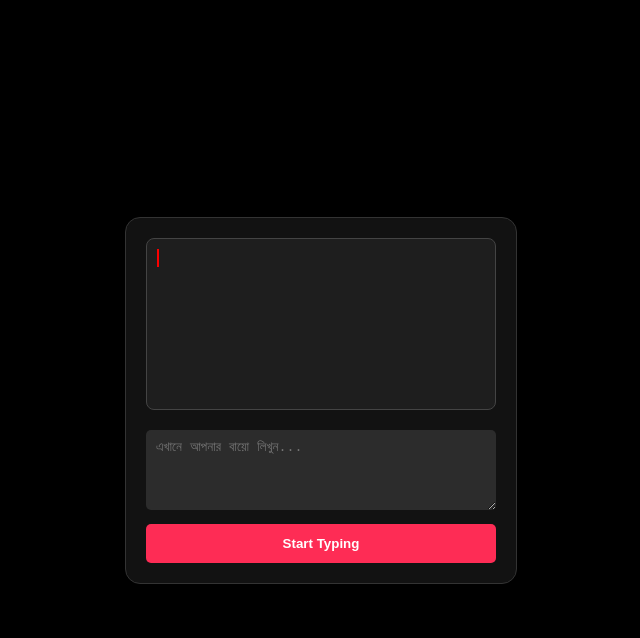
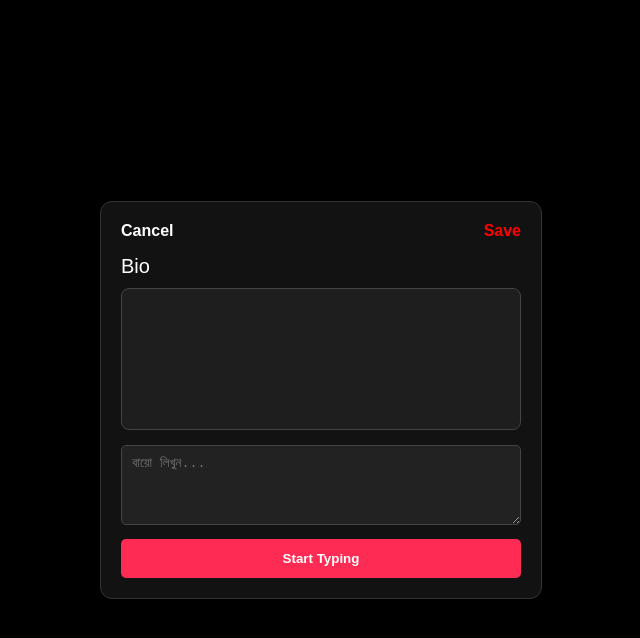
Before and after one commit to mdchalchal118-bot/bio, a plain HTML site: page index.html in a window 1280 px wide. Both pictures are taken after a click on the button "Start Typing". Shown: the whole page, without its empty margins (319-959 px from the left). Drawn offline with Linux system fonts and the light colour scheme.

Commit message:
Update index.html

```diff
--- a/index.html
+++ b/index.html
@@ -1,31 +1,31 @@
 <!DOCTYPE html>
 <html lang="bn">
 <head>
+    <meta name="viewport" content="width=device-width, initial-scale=1.0">
     <style>
-        body { background: #000; color: #fff; font-family: Arial, sans-serif; display: flex; flex-direction: column; align-items: center; justify-content: center; height: 100vh; margin: 0; }
-        .ui-container { width: 350px; background: #121212; padding: 20px; border-radius: 15px; border: 1px solid #333; }
-        .top-screen { height: 150px; background: #1e1e1e; padding: 10px; border-radius: 8px; margin-bottom: 20px; border: 1px solid #444; position: relative; }
-        #display-text { font-size: 16px; color: #eee; }
-        .cursor { display: inline-block; width: 2px; height: 18px; background: red; animation: blink 1s infinite; }
-        textarea { width: 100%; height: 80px; background: #2c2c2c; color: white; border: none; padding: 10px; border-radius: 5px; box-sizing: border-box; }
-        button { width: 100%; margin-top: 10px; padding: 12px; background: #fe2c55; color: white; border: none; border-radius: 5px; font-weight: bold; cursor: pointer; }
-        @keyframes blink { 50% { opacity: 0; } }
+        body { background: #000; color: #fff; font-family: sans-serif; display: flex; justify-content: center; align-items: center; height: 100vh; margin: 0; }
+        .tiktok-container { width: 90%; max-width: 400px; background: #121212; padding: 20px; border-radius: 12px; border: 1px solid #333; }
+        .header { display: flex; justify-content: space-between; margin-bottom: 15px; font-weight: bold; }
+        .header span { color: #fe2c55; }
+        .bio-text { height: 120px; background: #1e1e1e; padding: 10px; border-radius: 8px; margin-bottom: 15px; border: 1px solid #444; font-size: 15px; line-height: 1.5; overflow-y: auto; }
+        textarea { width: 100%; height: 80px; background: #222; color: #fff; border: 1px solid #444; padding: 10px; border-radius: 5px; box-sizing: border-box; }
+        button { width: 100%; margin-top: 10px; padding: 12px; background: #fe2c55; border: none; border-radius: 5px; color: #fff; font-weight: bold; }
     </style>
 </head>
 <body>
 
-<div class="ui-container">
-    <div class="top-screen">
-        <div id="display-text"></div><span class="cursor"></span>
-    </div>
-    <textarea id="inputField" placeholder="এখানে আপনার বায়ো লিখুন..."></textarea>
-    <button onclick="startAutoType()">Start Typing</button>
+<div class="tiktok-container">
+    <div class="header"><div>Cancel</div><div style="color:red">Save</div></div>
+    <div style="font-size: 20px; margin-bottom: 10px;">Bio</div>
+    <div class="bio-text" id="display"></div>
+    <textarea id="inputField" placeholder="বায়ো লিখুন..."></textarea>
+    <button onclick="startTyping()">Start Typing</button>
 </div>
 
 <script>
-    function startAutoType() {
+    function startTyping() {
         const text = document.getElementById('inputField').value;
-        const display = document.getElementById('display-text');
+        const display = document.getElementById('display');
         display.innerText = "";
         let i = 0;
 
@@ -33,8 +33,8 @@
             if (i < text.length) {
                 display.innerText += text.charAt(i);
                 i++;
-                // মানুষের মতো টাইপিংয়ের জন্য রেন্ডম ডিলে (গতি পরিবর্তন)
-                let speed = Math.random() * (200 - 50) + 50;
+                // কিবোর্ড টাইপিংয়ের মতো ভেরিয়েবল গতির জন্য রেন্ডম ডিলে
+                let speed = Math.random() * 150 + 50;
                 setTimeout(type, speed);
             }
         }
```
